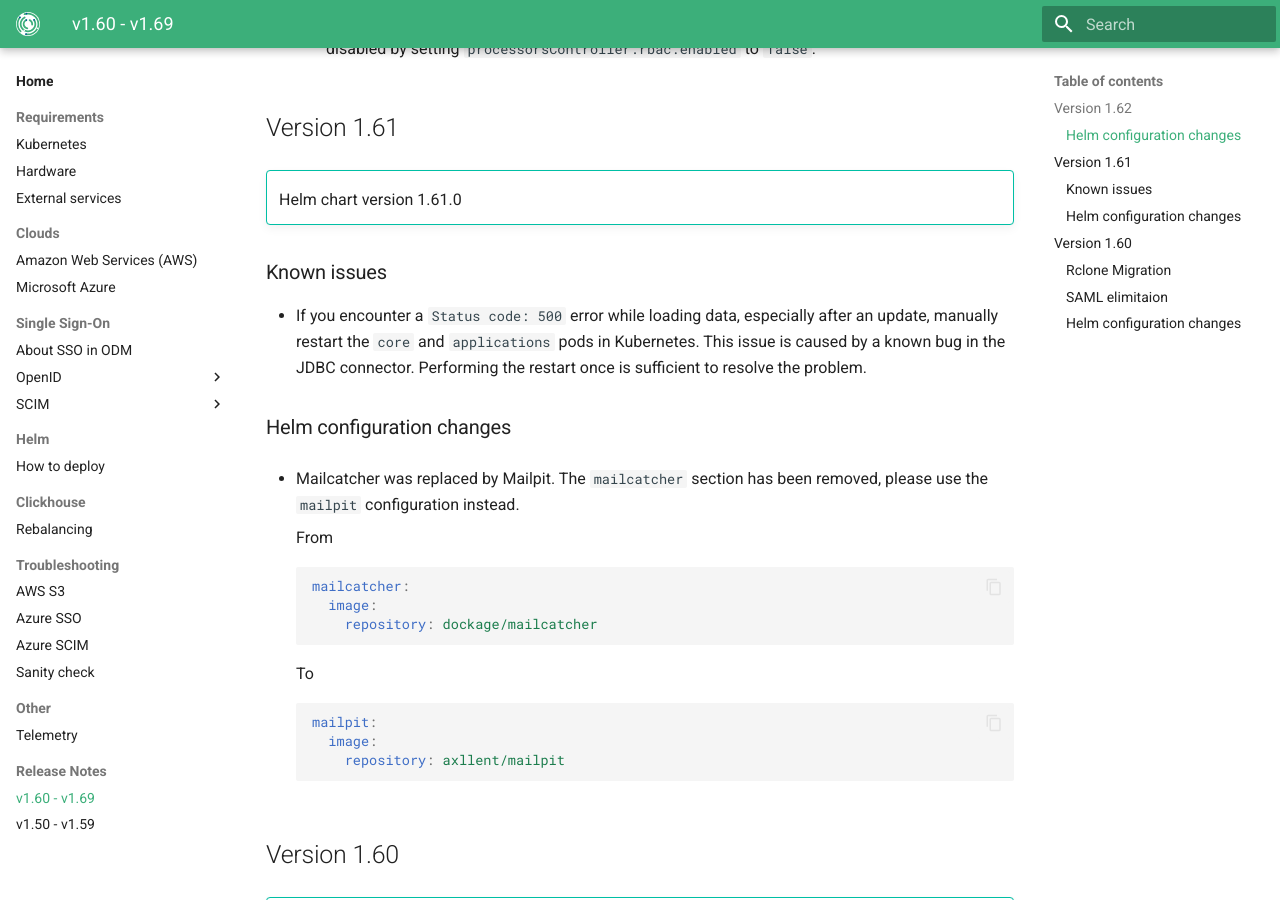
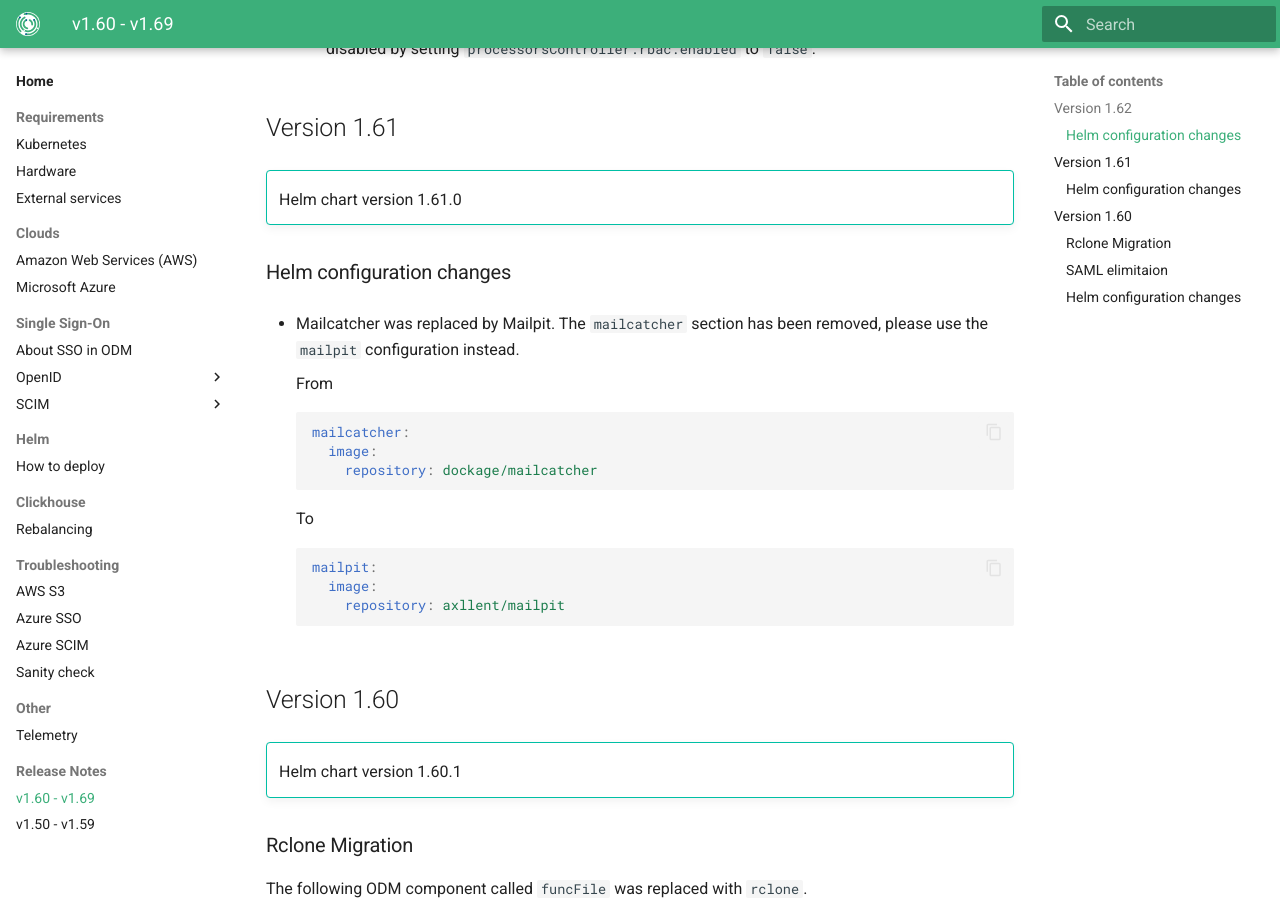
Before and after one commit to genestack/admin-docs, an MkDocs documentation site: the page built from docs/home/release-notes/v1.60-v1.69.md, in a window 1280 px wide and 900 px high, scrolled down 529 px. Built offline with MkDocs 1.6.1 and Material for MkDocs 9.7.7, drawn with Linux system fonts in a browser that asks for light colours; the version menu is left out.

Commit message:
ODM-12756: Revert addition of known issues

```diff
--- a/docs/home/release-notes/v1.60-v1.69.md
+++ b/docs/home/release-notes/v1.60-v1.69.md
@@ -16,12 +16,6 @@
 
 !!! tip ""
     Helm chart version 1.61.0
-
-### Known issues
-
-- If you encounter a `Status code: 500` error while loading data, especially after an update, manually restart the `core` and `applications` pods in Kubernetes.
-This issue is caused by a known bug in the JDBC connector.
-Performing the restart once is sufficient to resolve the problem.
 
 ### Helm configuration changes
 
```
